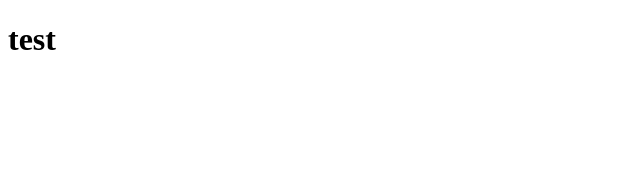
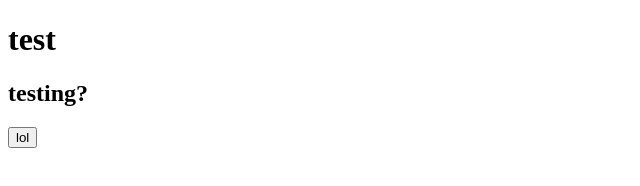
Before and after one commit to Doxinger/testindexhtml, a plain HTML site: page index.html in a window 1280 px wide. Shown: the whole page, without its empty margins (0-640 px from the left). Drawn offline with Linux system fonts and the light colour scheme.

Commit message:
Update index.html

```diff
--- a/index.html
+++ b/index.html
@@ -6,5 +6,7 @@
 </head>
 <body>
 <h1>test</h1>
+    <h2>testing?</h2>
+    <button>lol</button>
 </body>
 </html>
```
